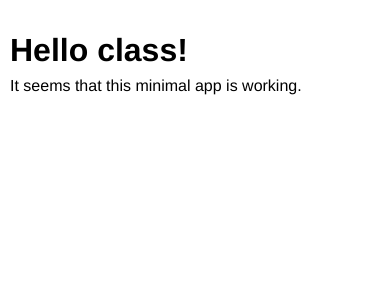
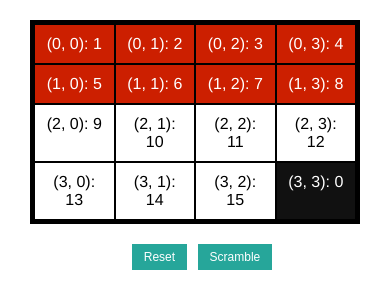
Before and after one commit to freshmangoes/cmps121_asg5, a website with bundled scripts: page www/index.html in a window 390 px wide. Built offline with nearby package versions, Linux system fonts and the light colour scheme.

Commit message:
Updated to hw5 files

```diff
--- a/www/index.html
+++ b/www/index.html
@@ -46,8 +46,21 @@
 
     <div id="vue-div" class="app" style="display:none">
 
-        <h1>Hello class!</h1>
-        <p>It seems that this minimal app is working.</p>
+        <div class="container chessboard">
+            <table>
+                <tr v-for="i in [0, 1, 2, 3]">
+                    <td v-for="j in [0, 1, 2, 3]" v-on:click="shuffle(i,j)"
+                        v-bind:class="{red: 4*i+j<8, black: 4*i+j == 15}" class="center">
+                        (${i}, ${j}): ${board[4*i + j]}
+                    </td>
+                </tr>
+            </table>
+
+        </div>
+        <div class="container center resetbutton">
+            <button v-on:click="reset">Reset</button>
+            <button v-on:click="scramble">Scramble</button>
+        </div>
 
     </div>
     <script type="text/javascript" src="cordova.js"></script>
--- a/www/js/index.js
+++ b/www/js/index.js
@@ -29,10 +29,25 @@ var app = function() {
     };
 
     self.ondeviceready = function () {
-        // This callback is called once Cordova has finished its own initialization.
+        // This callback is called once Cordova has finished
+        // its own initialization.
         console.log("The device is ready");
-        $("#vue-div").show();
+        $("#vue-div").show(); // This is jQuery.
         self.is_configured = true;
+    };
+
+    self.reset = function () {
+        self.vue.board = [1, 2, 3, 4, 5, 6, 7, 8, 9, 10, 11, 12, 13, 14, 15, 0];
+    };
+
+    self.shuffle = function(i, j) {
+        // You need to implement this.
+        console.log("Shuffle:" + i + ", " + j);
+    };
+
+    self.scramble = function() {
+        // Read the Wikipedia article.  If you just randomize,
+        // the resulting puzzle may not be solvable.
     };
 
     self.vue = new Vue({
@@ -40,11 +55,17 @@ var app = function() {
         delimiters: ['${', '}'],
         unsafeDelimiters: ['!{', '}'],
         data: {
+            board: []
         },
         methods: {
+            reset: self.reset,
+            shuffle: self.shuffle,
+            scramble: self.scramble
         }
 
     });
+
+    self.reset();
 
     return self;
 };
--- a/www/sass/_constants.scss
+++ b/www/sass/_constants.scss
@@ -1 +1,2 @@
 $clrHilight: #bb8833;
+$clrMyOrange: #996671;
--- a/www/sass/_main.scss
+++ b/www/sass/_main.scss
@@ -6,5 +6,15 @@
   .topbar {
     // border-bottom: 1px solid $clrBorders;
   }
-
+  .chessboard{
+    table {
+      width: 100%;
+      td {
+        padding: 10px;
+        border: 2px solid black;
+      }
+    }
+    margin: 20px;
+    border: 3px solid black;
+  }
 }
```
Also changed, not shown: config.xml (+4 -6 lines), www/css/myapp.css.
